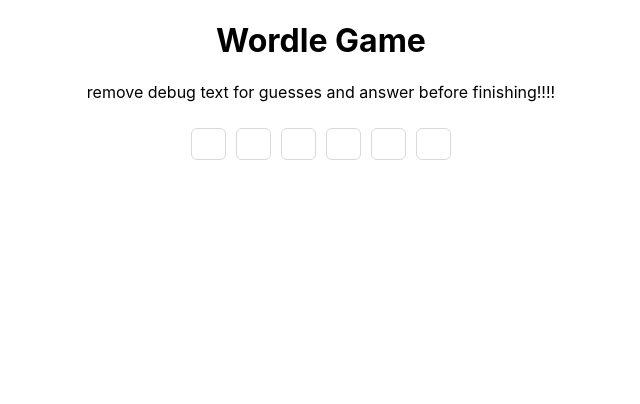
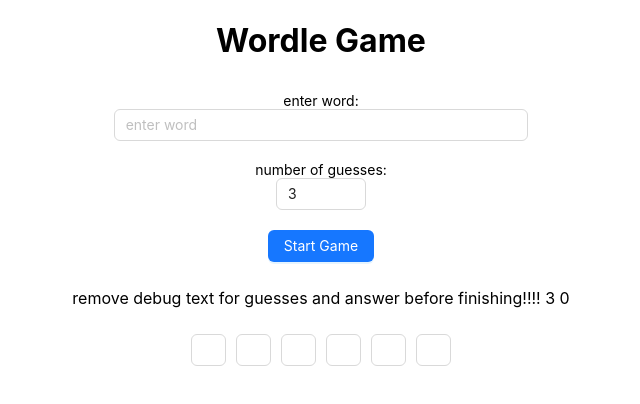
Before and after one commit to hdboshay/Wordle-Website, a React (Create React App) app: page / in a window 1280 px wide. Shown: the top 404 px of the page, without its empty margins (319-959 px from the left). Built offline with nearby package versions, Linux system fonts and the light colour scheme.

Commit message:
shifted variables to states between components

```diff
--- a/src/App.js
+++ b/src/App.js
@@ -1,19 +1,30 @@
+import { React, useState } from 'react';
 import HomeScreen from './components/home-screen';
 import GameScreen from './components/game-screen';
 import './styles/App.css';
 
 function App() {
+  const defaults = {
+    num_guesses: 3,
+    min_guesses: 1,
+    max_guesses: 10
+  }
+
+  const [totalGuesses, setTotalGuesses] = useState(defaults.num_guesses)
+  const [answer, setAnswer] = useState("")
+
+
   return (
     <div className="App">
       <h1>
         Wordle Game
       </h1>
-      <div style={{"display":'none'}}>
-        <HomeScreen/>
+      <div style={{"display":'block'}}>
+        <HomeScreen defineAnswer={setAnswer} defineTotalGuesses={setTotalGuesses} defaults={defaults} />
       </div>
 
       <div style={{"display":'block'}}>
-        <GameScreen/>
+        <GameScreen answer={answer} totalGuesses={totalGuesses}/>
       </div>
     </div>
   );
--- a/src/components/game-screen.js
+++ b/src/components/game-screen.js
@@ -3,35 +3,37 @@ import { React, useState } from 'react';
 import { Input, Button } from 'antd';
 import '../styles/game-screen.css';
 
-function GameScreen() {
-    const [answer, setAnswer] = useState("")
+function GameScreen({ answer, totalGuesses }) {
+
+    const answerLength = answer.length
+
 
     return (
-        <div>
+        <div className="game-screen">
             <p>
-                remove debug text for guesses and answer before finishing!!!!
+                remove debug text for guesses and answer before finishing!!!! {answer} {totalGuesses} {answerLength}
             </p>
 
             <div className="layout-row">
                 <Row gutter={[8, 8]}>
                     <Col span={16} offset={4}>
                         <div className="letter-input">
-                            <Input maxLength={1} defaultValue={""} onChange={(e) => setAnswer(e.target.value)}/>
+                            <Input maxLength={1} defaultValue={""} onChange={(e) => console.log(e.target.value)}/>
                         </div>
                         <div className="letter-input">
-                            <Input maxLength={1} defaultValue={""} onChange={(e) => setAnswer(e.target.value)}/>
+                            <Input maxLength={1} defaultValue={""} onChange={(e) => console.log(e.target.value)}/>
                         </div>
                         <div className="letter-input">
-                            <Input maxLength={1} defaultValue={""} onChange={(e) => setAnswer(e.target.value)}/>
+                            <Input maxLength={1} defaultValue={""} onChange={(e) => console.log(e.target.value)}/>
                         </div>
                         <div className="letter-input">
-                            <Input maxLength={1} defaultValue={""} onChange={(e) => setAnswer(e.target.value)}/>
+                            <Input maxLength={1} defaultValue={""} onChange={(e) => console.log(e.target.value)}/>
                         </div>
                         <div className="letter-input">
-                            <Input maxLength={1} defaultValue={""} onChange={(e) => setAnswer(e.target.value)}/>
+                            <Input maxLength={1} defaultValue={""} onChange={(e) => console.log(e.target.value)}/>
                         </div>
                         <div className="letter-input">
-                            <Input maxLength={1} defaultValue={""} onChange={(e) => setAnswer(e.target.value)}/>
+                            <Input maxLength={1} defaultValue={""} onChange={(e) => console.log(e.target.value)}/>
                         </div>
                     </Col>
                 </Row>
--- a/src/components/home-screen.js
+++ b/src/components/home-screen.js
@@ -1,17 +1,8 @@
 import { Row, Col } from "antd";
-import { React, useState } from 'react';
 import { Input, InputNumber, Button } from 'antd';
 import '../styles/home-screen.css';
 
-function HomeScreen() {
-    const defaults = {
-        num_guesses: 3,
-        min_guesses: 1,
-        max_guesses: 10
-    }
-
-    const [totalGuesses, setTotalGuesses] = useState(defaults.num_guesses)
-    const [answer, setAnswer] = useState("")
+function HomeScreen({defineAnswer, defineTotalGuesses, defaults}) {
 
     const onClick = () => {
         console.log('clicked');
@@ -19,15 +10,11 @@ function HomeScreen() {
 
     return (
         <div>
-            <p>
-                remove debug text for guesses and answer before finishing!!!!
-            </p>
-
             <div className="layout-row">
                 <Row gutter={[8, 8]}>
                     <Col span={8} offset={8}>
-                        <p>enter word: {answer}</p>
-                        <Input placeholder="enter word" defaultValue={""} onChange={(e) => setAnswer(e.target.value)}/>
+                        <p>enter word:</p>
+                        <Input placeholder="enter word" defaultValue={""} onChange={(e) => defineAnswer(e.target.value)}/>
                     </Col>
                 </Row>
             </div>
@@ -35,8 +22,8 @@ function HomeScreen() {
             <div className="layout-row">
                 <Row gutter={[8, 8]}>
                     <Col span={8} offset={8}>
-                        <p>number of guesses: {totalGuesses}</p>
-                        <InputNumber min={defaults.min_guesses} max={defaults.max_guesses} defaultValue={defaults.num_guesses} onChange={(value) => setTotalGuesses(value)}/>
+                        <p>number of guesses:</p>
+                        <InputNumber min={defaults.min_guesses} max={defaults.max_guesses} defaultValue={defaults.num_guesses} onChange={(value) => defineTotalGuesses(value)}/>
                     </Col>
                 </Row>
             </div>
```
